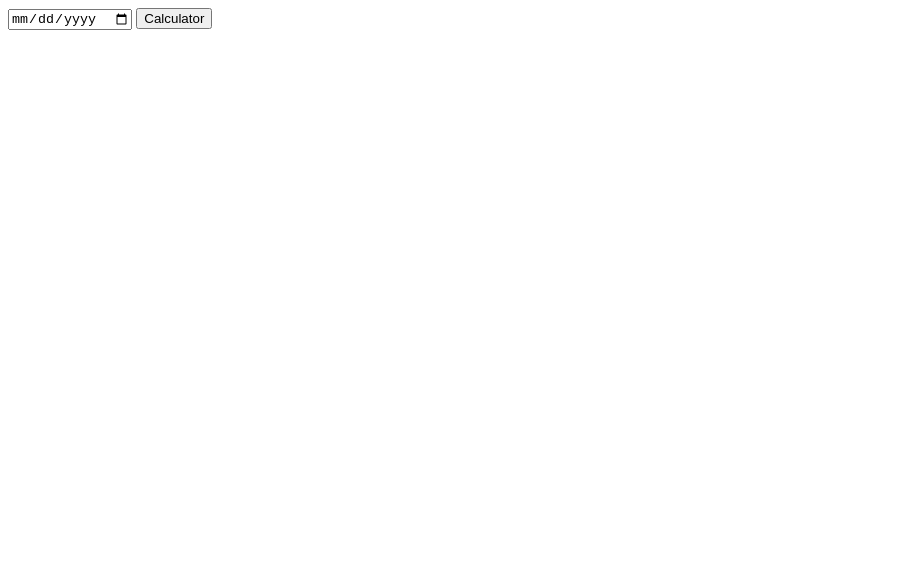
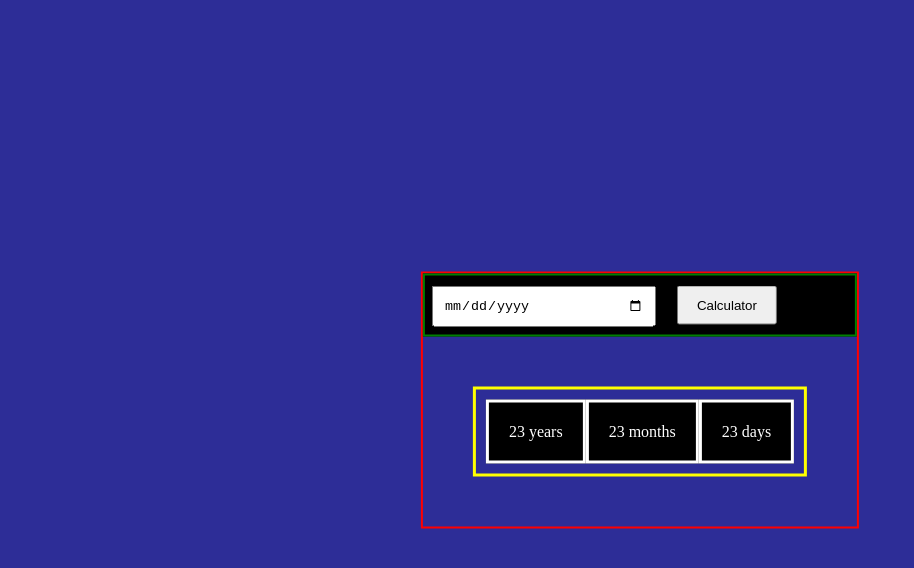
Before and after one commit to Zohaib-57/Age-calculator, a plain HTML site: page index.html in a window 1280 px wide. Shown: the whole page, without its empty margins (0-914 px from the left). Drawn offline with Linux system fonts and the light colour scheme.

Commit message:
added with some design

```diff
--- a/index.html
+++ b/index.html
@@ -12,11 +12,21 @@
             <input type="date" class="date">
             <button class="cal-btn">Calculator</button>
         </div>
+
+    <div id="output-container">
+        <div class="year">
+            <p class="data">23 years
+            </p>
+        </div>
+        <div class="month">
+            <p class="data">23 months
+            </p>
+        </div>
+        <div class="days">
+            <p class="data">23 days
+            </p>
+        </div>
     </div>
-    <div id="output-caontainer">
-        <div class="year"></div>
-        <div class="month"></div>
-        <div class="days"></div>
-    </div>
+</div>
 </body>
 </html>
--- a/styles.css
+++ b/styles.css
@@ -0,0 +1,42 @@
+*{
+    margin: 0;
+    padding: 0;
+}
+body{
+    background-color: rgb(45, 45, 151);
+}
+#main-container{
+    border: 2px solid red;
+    position: absolute;
+    top: 50%;
+    left: 50%;
+    transform: translate(-50%,-50%);
+}
+.input-data{
+    background-color: black;
+    border: 2px solid green;
+}
+.date{
+    width: 200px;
+    padding: 10px;
+    margin: 7px;
+}
+.cal-btn{
+    width: 100px;
+    padding: 10px 4px;
+    margin: 10px;
+}
+.data{
+    border: 3px solid white;
+    padding: 20px;
+    background-color: black;
+    color: white;
+}
+#output-container{
+    border: 3px solid yellow;
+    padding: 10px;
+    margin: 50px;
+    display: flex;
+    align-items: center;
+    justify-content: center;
+}
```
